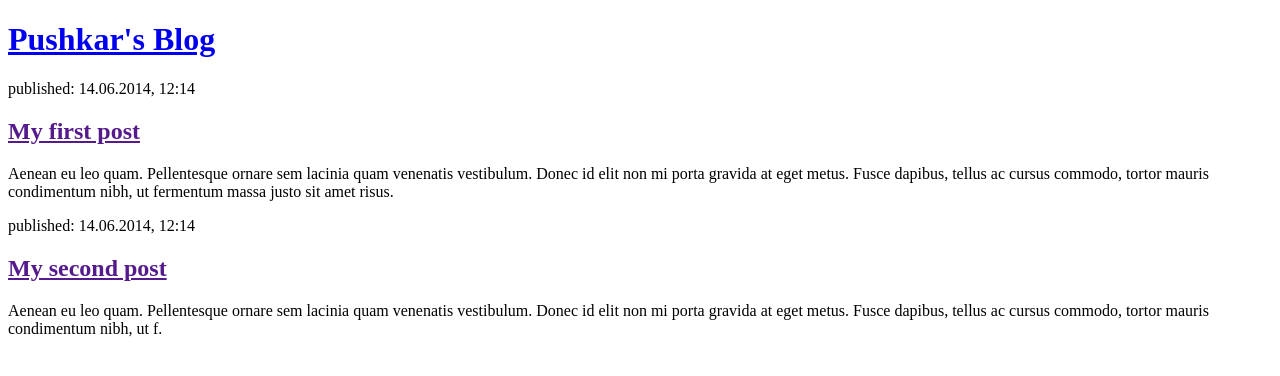
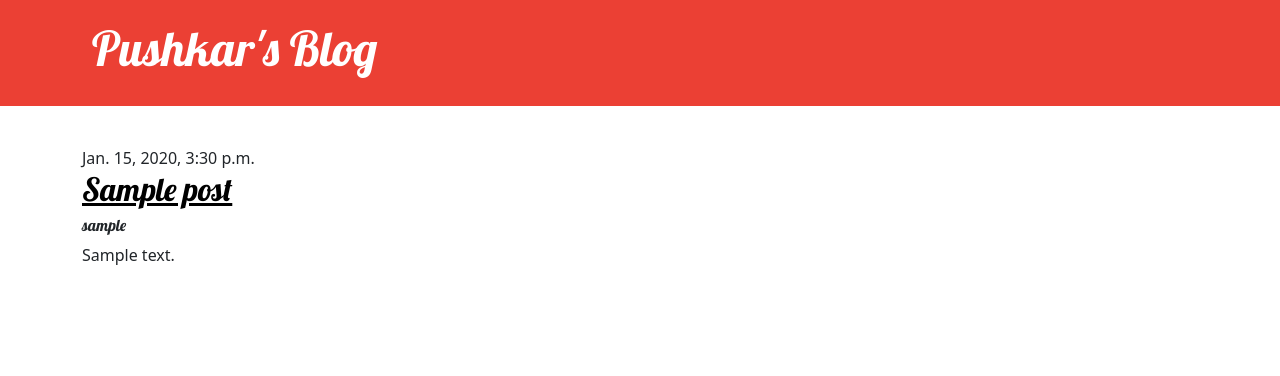
Before and after one commit to prashant-pushkar/my-first-blog, a Django app: page / in a window 1280 px wide. Shown: the top 376 px of the page. Run offline with Django 3.2, Linux system fonts and the light colour scheme; tables that the repository leaves empty hold one stand-in row (values such as "Sample post").

Commit message:
Added view and for the detailed blog post as well as CSS for the site.

```diff
--- a/blog/models.py
+++ b/blog/models.py
@@ -12,8 +12,9 @@ class Post(models.Model):
     published_data = models.DateTimeField(blank=True,null=True)
 
     def publish(self):
-        self.published_data = timezone.now()
+        self.published_date = timezone.now()
         self.save()
+
 
     def __str__(self):
         return self.title
--- /dev/null
+++ b/blog/static/css/blog.css
@@ -0,0 +1,71 @@
+.page-header {
+    background-color: #eb4034;
+    margin-top: 0;
+    margin-bottom: 40px;
+    padding: 20px 20px 20px 40px;
+}
+
+.page-header h1,
+.page-header h1 a,
+.page-header h1 a:visited,
+.page-header h1 a:active {
+    color: #ffffff;
+    font-size: 36pt;
+    text-decoration: none;
+}
+
+h1,
+h2,
+h3,
+h4,
+h6 {
+    font-family: 'Lobster', cursive;
+}
+
+.date {
+    color: #828282;
+}
+
+.save {
+    float: right;
+}
+
+.post-form textarea,
+.post-form input {
+    width: 100%;
+}
+
+.top-menu,
+.top-menu:hover,
+.top-menu:visited {
+    color: #ffffff;
+    float: right;
+    font-size: 26pt;
+    margin-right: 20px;
+}
+
+.post {
+    margin-bottom: 70px;
+}
+
+.post h2 a,
+.post h2 a:visited {
+    color: #000000;
+}
+
+.post>.date,
+.post>.actions {
+    float: right;
+}
+
+.btn-default,
+.btn-default:visited {
+    color: #eb4034;
+    background: none;
+    border-color: #eb4034;
+}
+
+.btn-default:hover {
+    color: #FFFFFF;
+    background-color: #eb4034;
+}
--- /dev/null
+++ b/blog/templates/blog/base.html
@@ -0,0 +1,27 @@
+{% load static %}
+
+<!DOCTYPE html>
+<html>
+    <head>
+        <title>Pushkar's blog</title>
+        <link rel="stylesheet" href="https://cdn.jsdelivr.net/npm/bootstrap@5.0.2/dist/css/bootstrap.min.css" integrity="sha384-EVSTQN3/azprG1Anm3QDgpJLIm9Nao0Yz1ztcQTwFspd3yD65VohhpuuCOmLASjC" crossorigin="anonymous">
+        <link href="//fonts.googleapis.com/css?family=Lobster&subset=latin,latin-ext" rel="stylesheet" type="text/css">
+        <link rel="stylesheet" href="{% static 'css/blog.css' %}">
+
+    </head>
+    <body>
+        <header class="page-header">
+            <div class="container">
+                <h1><a href="/">Pushkar's Blog</a></h1>
+            </div>
+        </header>
+        <main class="container">
+            <div class="row">
+                <div class="col">
+                    {% block content %}
+                    {% endblock %}
+                </div>
+            </div>
+        </main>
+    </body>
+</html>
--- a/blog/templates/blog/post_list.html
+++ b/blog/templates/blog/post_list.html
@@ -1,23 +1,11 @@
-<!DOCTYPE html>
-<html>
-    <head>
-        <title>Pushkar's blog</title>
-    </head>
-    <body>
-        <header>
-            <h1><a href="/">Pushkar's Blog</a></h1>
-        </header>
-
-        <article>
-            <time>published: 14.06.2014, 12:14</time>
-            <h2><a href="">My first post</a></h2>
-            <p>Aenean eu leo quam. Pellentesque ornare sem lacinia quam venenatis vestibulum. Donec id elit non mi porta gravida at eget metus. Fusce dapibus, tellus ac cursus commodo, tortor mauris condimentum nibh, ut fermentum massa justo sit amet risus.</p>
+{% extends 'blog/base.html' %}
+{% block content %}
+    {% for post in posts %}
+        <article class="post">
+        <time>{{post.published_data}}</time>
+        <h2><a href="{% url 'post_detail' pk=post.pk %}">{{post.title}}</a></h2>
+        <h6>{{post.author}}</h6>
+        <p>{{post.text|linebreaksbr}}</p>
         </article>
-
-        <article>
-            <time>published: 14.06.2014, 12:14</time>
-            <h2><a href="">My second post</a></h2>
-            <p>Aenean eu leo quam. Pellentesque ornare sem lacinia quam venenatis vestibulum. Donec id elit non mi porta gravida at eget metus. Fusce dapibus, tellus ac cursus commodo, tortor mauris condimentum nibh, ut f.</p>
-        </article>
-    </body>
-</html>
+    {% endfor %}
+{% endblock%}
--- a/blog/urls.py
+++ b/blog/urls.py
@@ -3,4 +3,5 @@ from .import views
 
 urlpatterns = [
     path('',views.post_list,name='post_list'),
+    path('post/<int:pk>/',views.post_detail,name='post_detail'),
 ]
--- a/blog/views.py
+++ b/blog/views.py
@@ -1,5 +1,11 @@
-from django.shortcuts import render
-
+from django.shortcuts import render, get_object_or_404
+from django.utils import timezone
+from .models import Post
 # Create your views here.
 def post_list(request):
-    return render(request,'blog/post_list.html',{})
+    posts = Post.objects.order_by('published_data')#objects.filter() to be added later
+    return render(request,'blog/post_list.html',{'posts':posts})
+
+def post_detail(request,pk):
+    post = get_object_or_404(Post,pk)
+    return render(request,'blog/post_detail.html',{'post':post})
```
Also changed, not shown: blog/templates/blog/post_detail.html (added, +15 -0 lines).
